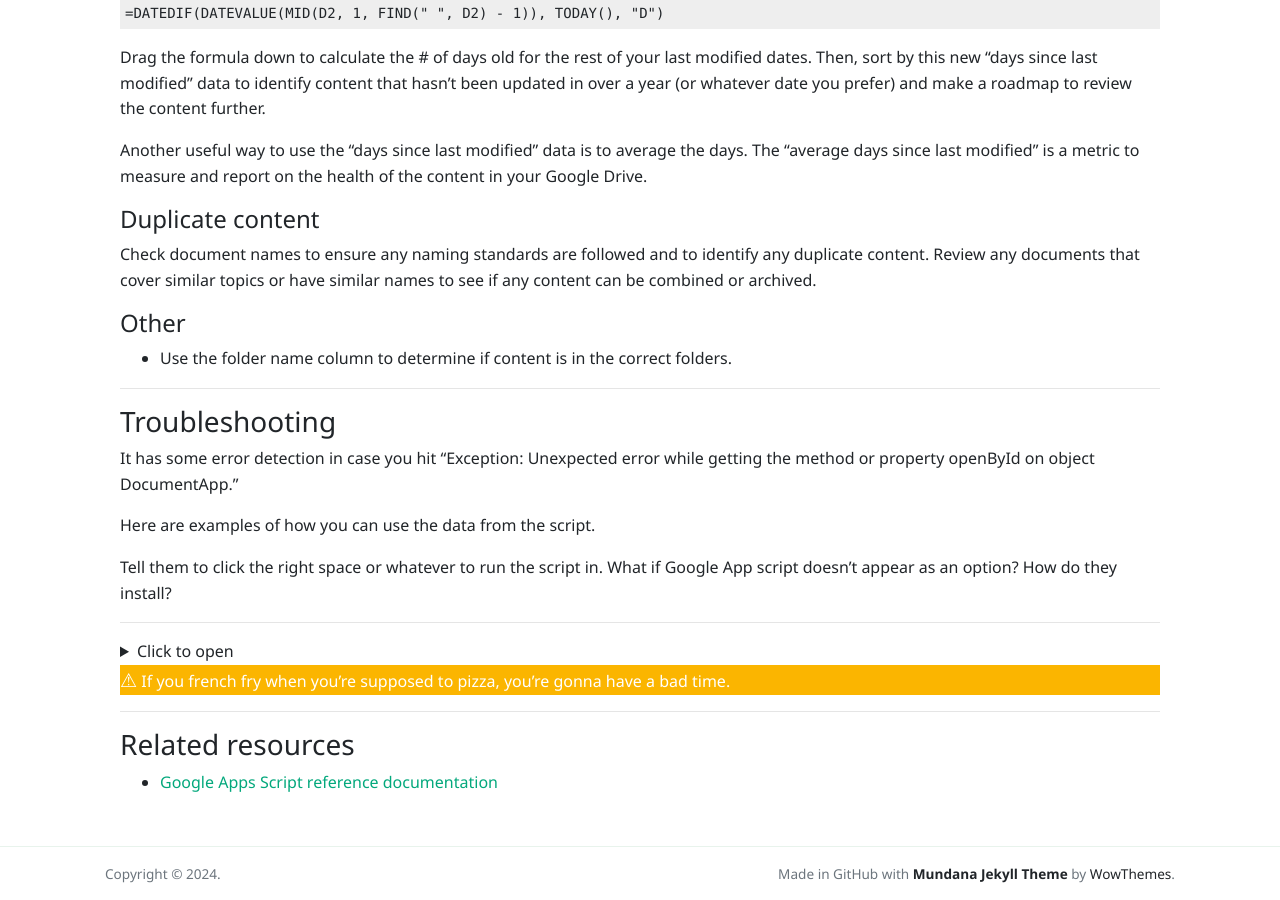
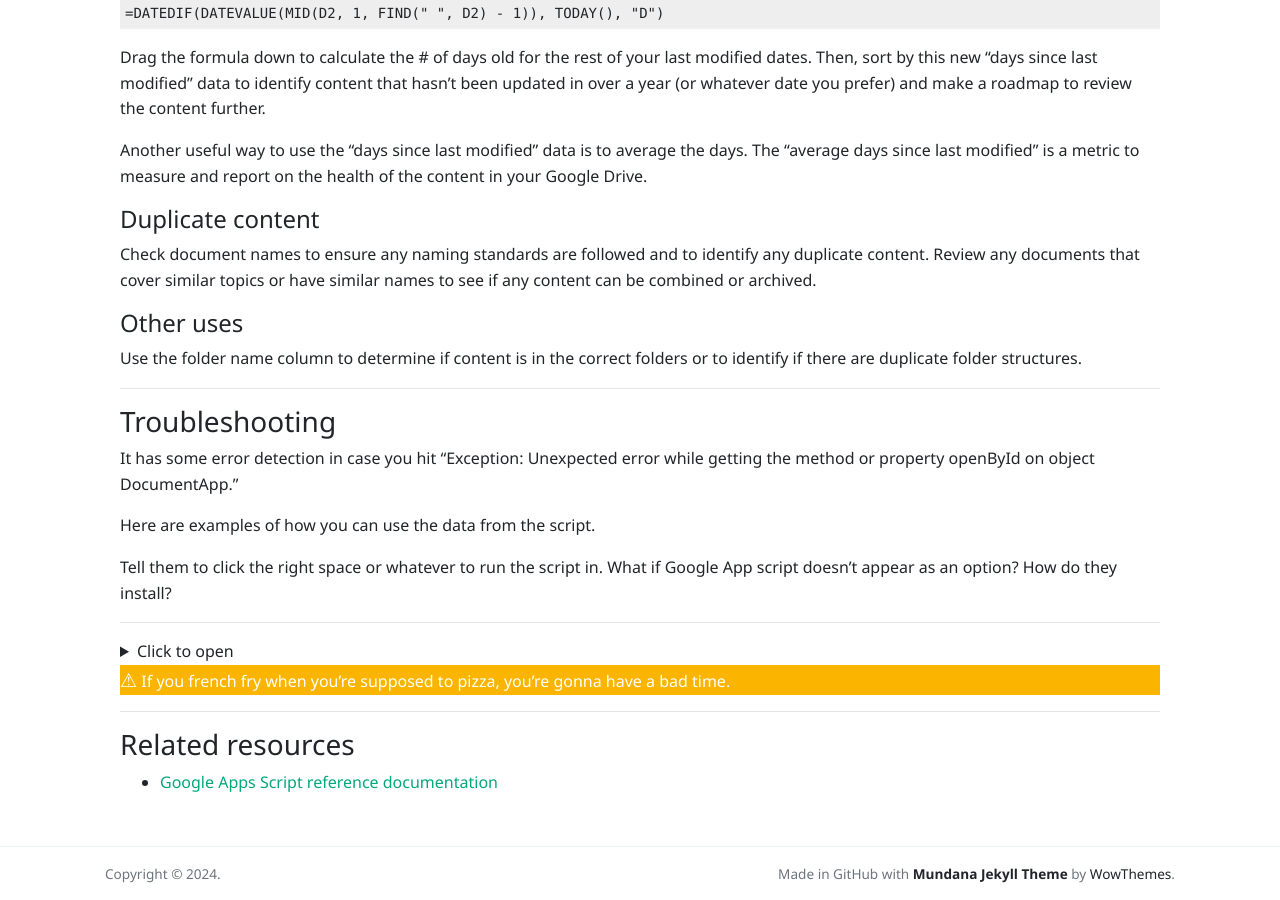
Before and after one commit to stumblefiend/jeremy.pugh, a Jekyll site: the page built from assets/scripts/google-drive-content-review.md, in a window 1280 px wide and 900 px high, scrolled down 4358 px. Built offline with Jekyll 4.4.1, drawn with Linux system fonts in a browser that asks for light colours; nearby versions of some CDN libraries; our own code applies the rules of GitHub Pages for plain Markdown files.

Commit message:
Update google-drive-content-review.md

```diff
--- a/assets/scripts/google-drive-content-review.md
+++ b/assets/scripts/google-drive-content-review.md
@@ -164,9 +164,9 @@ Another useful way to use the "days since last modified" data is to average the
 
 Check document names to ensure any naming standards are followed and to identify any duplicate content. Review any documents that cover similar topics or have similar names to see if any content can be combined or archived.
 
-#### Other
+#### Other uses
 
-- Use the folder name column to determine if content is in the correct folders.
+Use the folder name column to determine if content is in the correct folders or to identify if there are duplicate folder structures.
 
 ---
 
```
